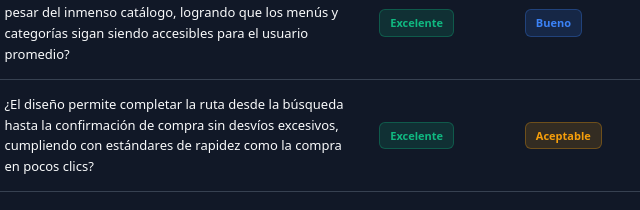
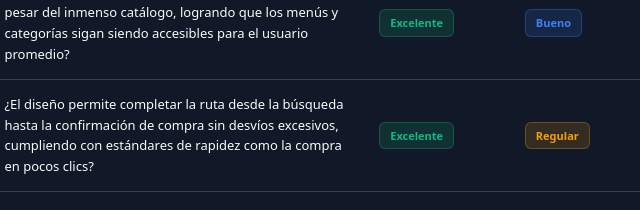
Before and after one commit to BERLIN-H/Amazon, a plain HTML site: page index.html in a window 1280 px wide. Shown: the part 2345-2555 px from the top of the page, 516-1156 px from the left. Drawn offline with Linux system fonts and the light colour scheme.

Commit message:
Actualiza index HTML

```diff
--- a/index.html
+++ b/index.html
@@ -183,7 +183,7 @@
                 <td class="muted-cell">Efectividad del recurso.</td>
                 <td>¿El diseño permite completar la ruta desde la búsqueda hasta la confirmación de compra sin desvíos excesivos, cumpliendo con estándares de rapidez como la compra en pocos clics?</td>
                 <td class="text-center"><span class="tag tag--good">Excelente</span></td>
-                <td class="text-center"><span class="tag tag--neutral">Aceptable</span></td>
+                <td class="text-center"><span class="tag tag--neutral">Regular</span></td>
               </tr>
               <tr>
                 <td style="font-weight:600;">Consistencia</td>
```
